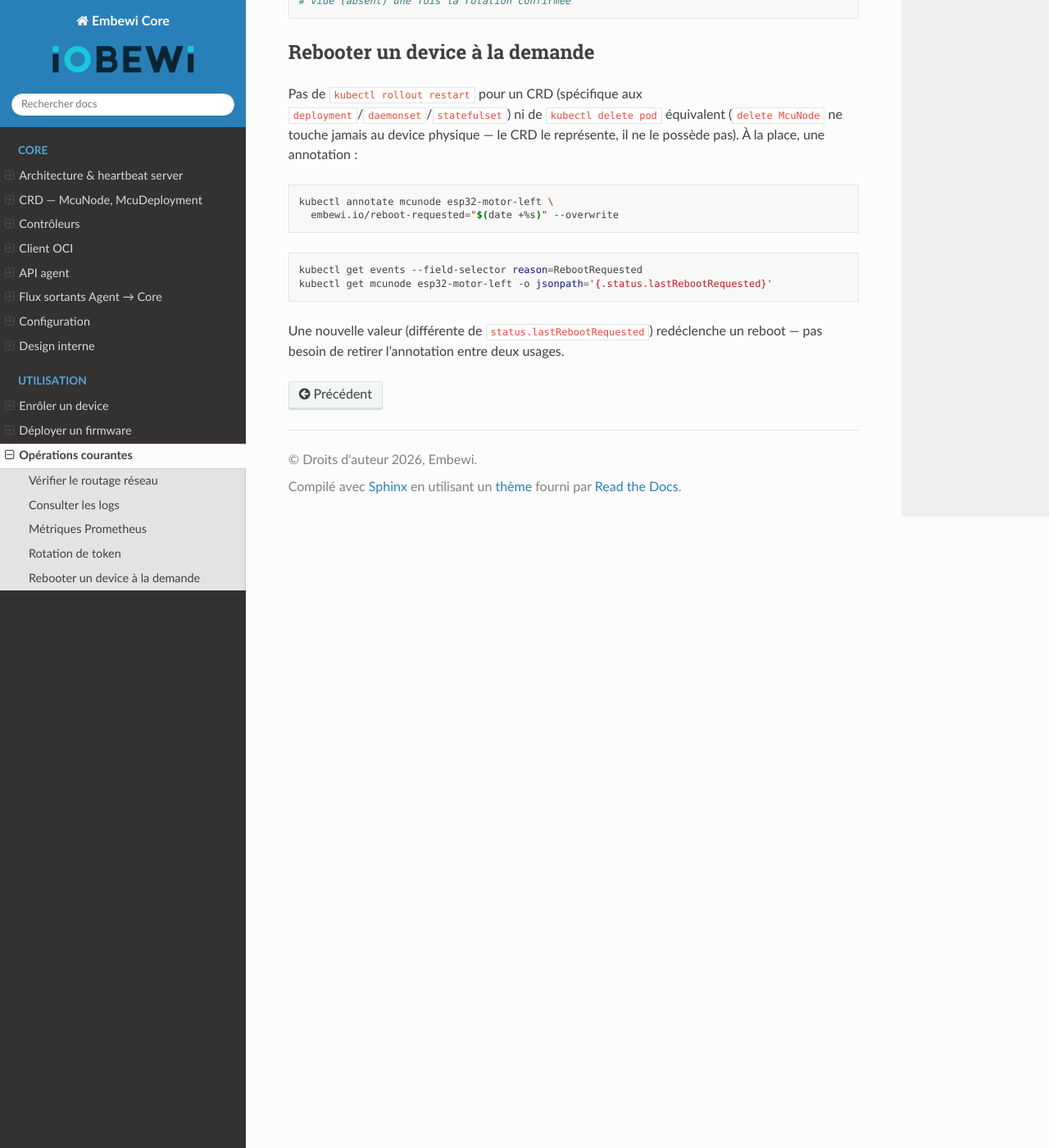
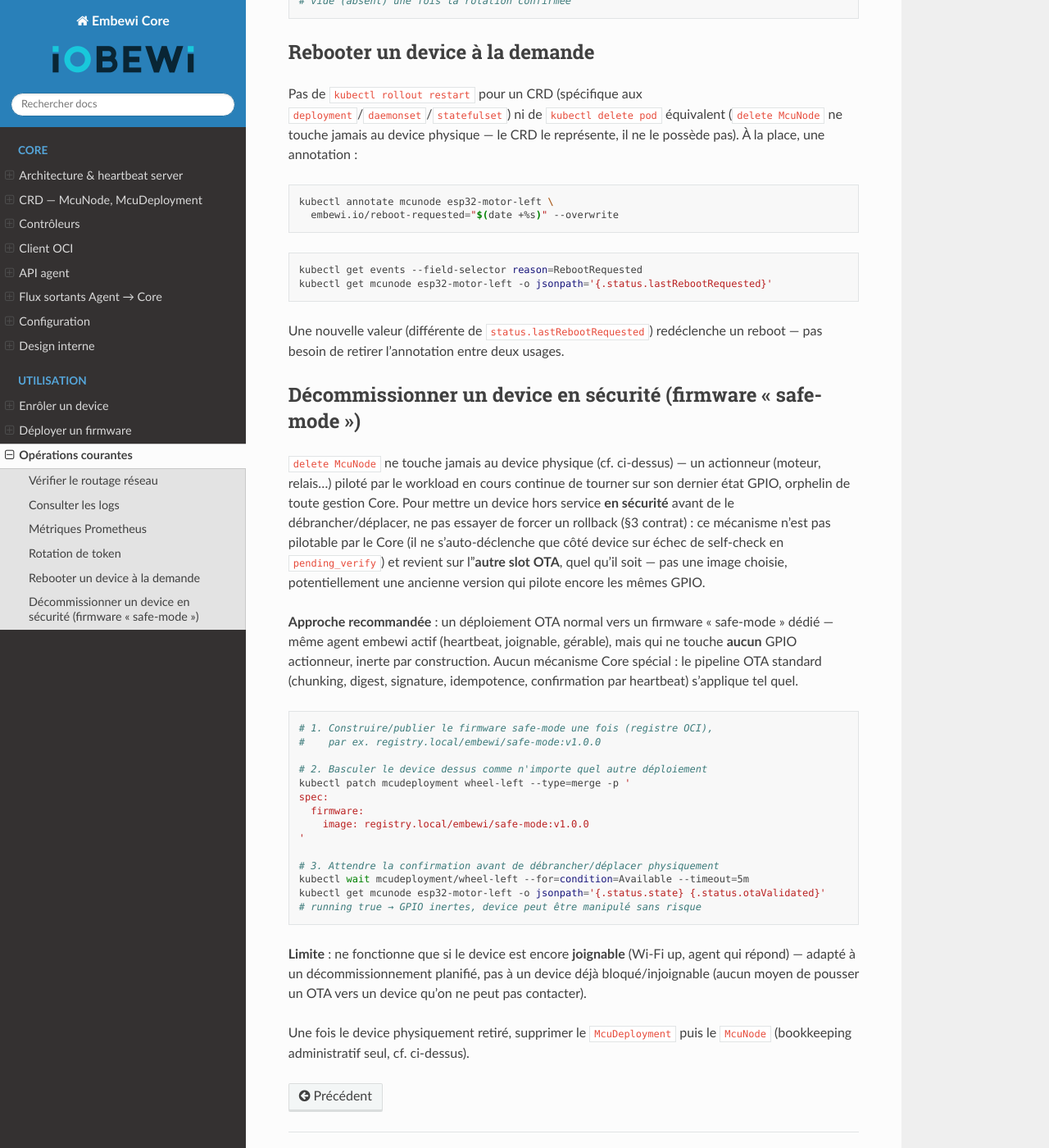
Before and after one commit to iobewi/embewi-core, a Sphinx documentation site: the page built from docs/usage/operations.md, in a window 1280 px wide and 1400 px high, scrolled down 2674 px. Shown: the whole window at 82% size. Built offline with Sphinx 7.4.7 and the Read the Docs theme 3.1.0, drawn with Linux system fonts in a browser that asks for light colours.

Commit message:
docs(operations): décommissionnement sécurisé via firmware safe-mode
Documente la bonne pratique discutée pour mettre un device hors service sans
risque physique (actionneur GPIO inerte) : pas de rollback forcé (pas
pilotable par le Core, revient sur l'autre slot OTA au hasard) mais un
déploiement OTA normal vers un firmware safe-mode dédié — pipeline standard
déjà durci (chunking, digest, signature, idempotence), aucun code Core
nouveau. Limite documentée : nécessite un device encore joignable.

````diff
--- a/docs/usage/operations.md
+++ b/docs/usage/operations.md
@@ -146,3 +146,47 @@ kubectl get mcunode esp32-motor-left -o jsonpath='{.status.lastRebootRequested}'
 
 Une nouvelle valeur (différente de `status.lastRebootRequested`) redéclenche
 un reboot — pas besoin de retirer l'annotation entre deux usages.
+
+## Décommissionner un device en sécurité (firmware « safe-mode »)
+
+`delete McuNode` ne touche jamais au device physique (cf. ci-dessus) — un
+actionneur (moteur, relais…) piloté par le workload en cours continue de
+tourner sur son dernier état GPIO, orphelin de toute gestion Core. Pour
+mettre un device hors service **en sécurité** avant de le débrancher/déplacer,
+ne pas essayer de forcer un rollback (§3 contrat) : ce mécanisme n'est pas
+pilotable par le Core (il ne s'auto-déclenche que côté device sur échec de
+self-check en `pending_verify`) et revient sur l'**autre slot OTA**, quel
+qu'il soit — pas une image choisie, potentiellement une ancienne version qui
+pilote encore les mêmes GPIO.
+
+**Approche recommandée** : un déploiement OTA normal vers un firmware
+« safe-mode » dédié — même agent embewi actif (heartbeat, joignable,
+gérable), mais qui ne touche **aucun** GPIO actionneur, inerte par
+construction. Aucun mécanisme Core spécial : le pipeline OTA standard
+(chunking, digest, signature, idempotence, confirmation par heartbeat)
+s'applique tel quel.
+
+```bash
+# 1. Construire/publier le firmware safe-mode une fois (registre OCI),
+#    par ex. registry.local/embewi/safe-mode:v1.0.0
+
+# 2. Basculer le device dessus comme n'importe quel autre déploiement
+kubectl patch mcudeployment wheel-left --type=merge -p '
+spec:
+  firmware:
+    image: registry.local/embewi/safe-mode:v1.0.0
+'
+
+# 3. Attendre la confirmation avant de débrancher/déplacer physiquement
+kubectl wait mcudeployment/wheel-left --for=condition=Available --timeout=5m
+kubectl get mcunode esp32-motor-left -o jsonpath='{.status.state} {.status.otaValidated}'
+# running true → GPIO inertes, device peut être manipulé sans risque
+```
+
+**Limite** : ne fonctionne que si le device est encore **joignable** (Wi-Fi
+up, agent qui répond) — adapté à un décommissionnement planifié, pas à un
+device déjà bloqué/injoignable (aucun moyen de pousser un OTA vers un
+device qu'on ne peut pas contacter).
+
+Une fois le device physiquement retiré, supprimer le `McuDeployment` puis le
+`McuNode` (bookkeeping administratif seul, cf. ci-dessus).
````
